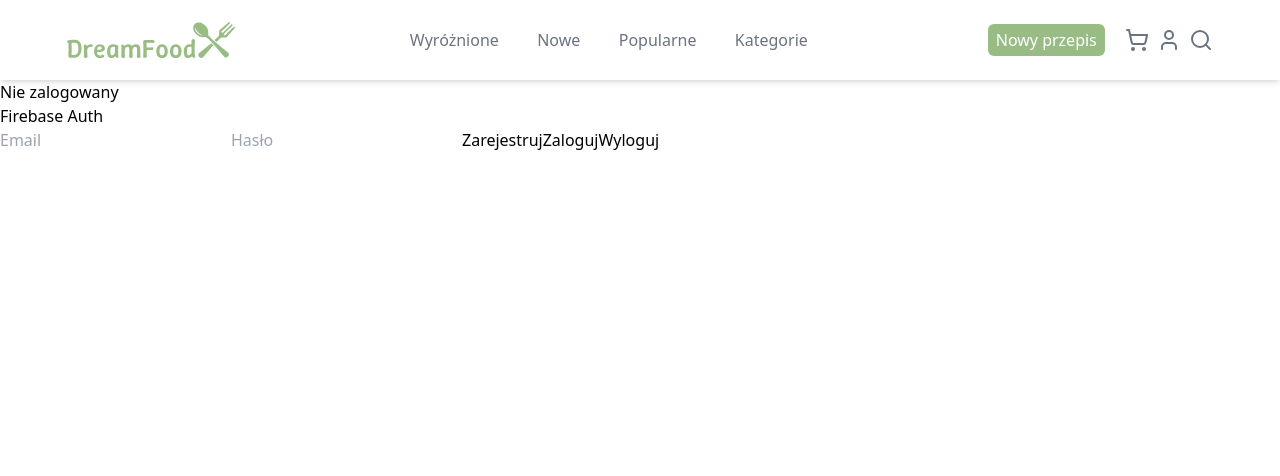
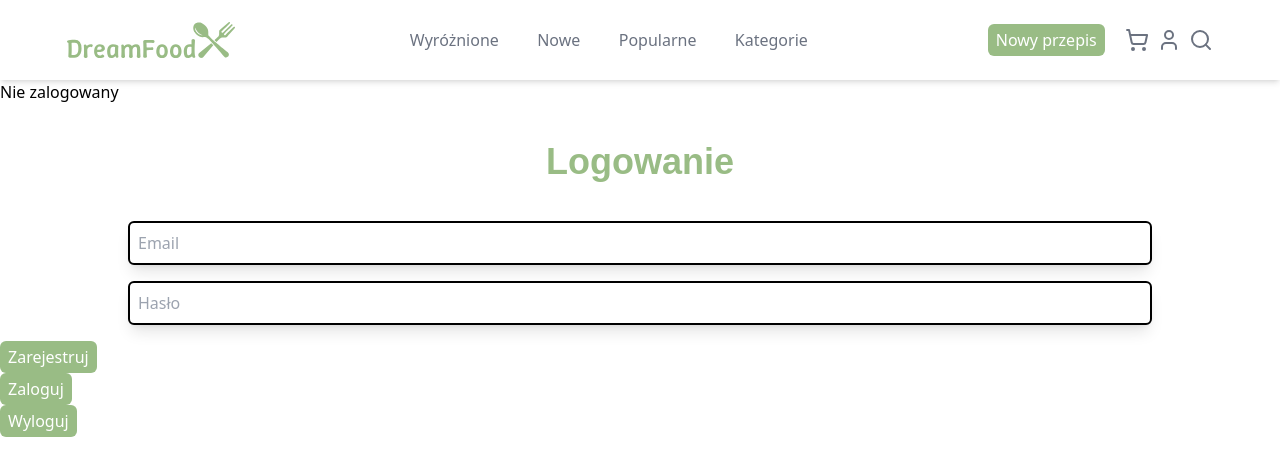
Before and after one commit to hallu-boss/dreamFoodX, a Vue app: page / in a window 1280 px wide. Shown: the top 476 px of the page. Built offline with nearby package versions, Linux system fonts and the light colour scheme; no server answers.

Commit message:
Modyfikacja widoku logowania

```diff
--- a/src/components/Auth.tsx
+++ b/src/components/Auth.tsx
@@ -1,6 +1,9 @@
 // src/components/Auth.tsx
 import { useState } from "react";
 import { signIn, signUp, logOut } from "../services/auth";
+
+
+
 
 const Auth = () => {
   const [email, setEmail] = useState("");
@@ -27,12 +30,21 @@ const Auth = () => {
 
   return (
     <div>
-      <h2>Firebase Auth</h2>
-      <input type="email" placeholder="Email" onChange={(e) => setEmail(e.target.value)} />
-      <input type="password" placeholder="Hasło" onChange={(e) => setPassword(e.target.value)} />
-      <button onClick={handleSignUp}>Zarejestruj</button>
-      <button onClick={handleSignIn}>Zaloguj</button>
-      <button onClick={logOut}>Wyloguj</button>
+      <h2 className="header-text">Logowanie</h2>
+
+      <input className="in-box"
+       type="email" placeholder="Email" onChange={(e) => setEmail(e.target.value)} />
+      <input className="in-box"
+        type="password" placeholder="Hasło" onChange={(e) => setPassword(e.target.value)} />
+      <button className="btn md:flex hidden right-full mr-5 items-center " onClick={handleSignUp}>
+              Zarejestruj
+      </button>
+      <button className="btn items-center" onClick={handleSignIn}>
+            Zaloguj
+      </button>
+      <button className="btn md:flex  hidden right-full mr-5 " onClick={logOut}>
+            Wyloguj
+      </button>
       {error && <p style={{ color: "red" }}>{error}</p>}
     </div>
   );
--- a/src/index.css
+++ b/src/index.css
@@ -7,5 +7,21 @@
 }
 
 .ico-btn {
-  @apply w-6 h-6 text-gray-500 hover:text-gray-600 cursor-pointer
+  @apply w-6 h-6 text-gray-500 hover:text-gray-600 cursor-pointer;
 }
+
+.in-box {
+  @apply w-4/5 mx-auto rounded-md my-4 flex items-center border-2 border-black p-2 shadow-lg;
+}
+
+.text-plant-400 {
+  --tw-text-opacity: 1;
+  color: rgb(bg-plant-400);
+
+}
+
+.header-text {
+  @apply text-plant-400 my-[3%] text-center text-4xl font-sans font-bold;
+  font-family: Arial, sans-serif;
+
+}
```
